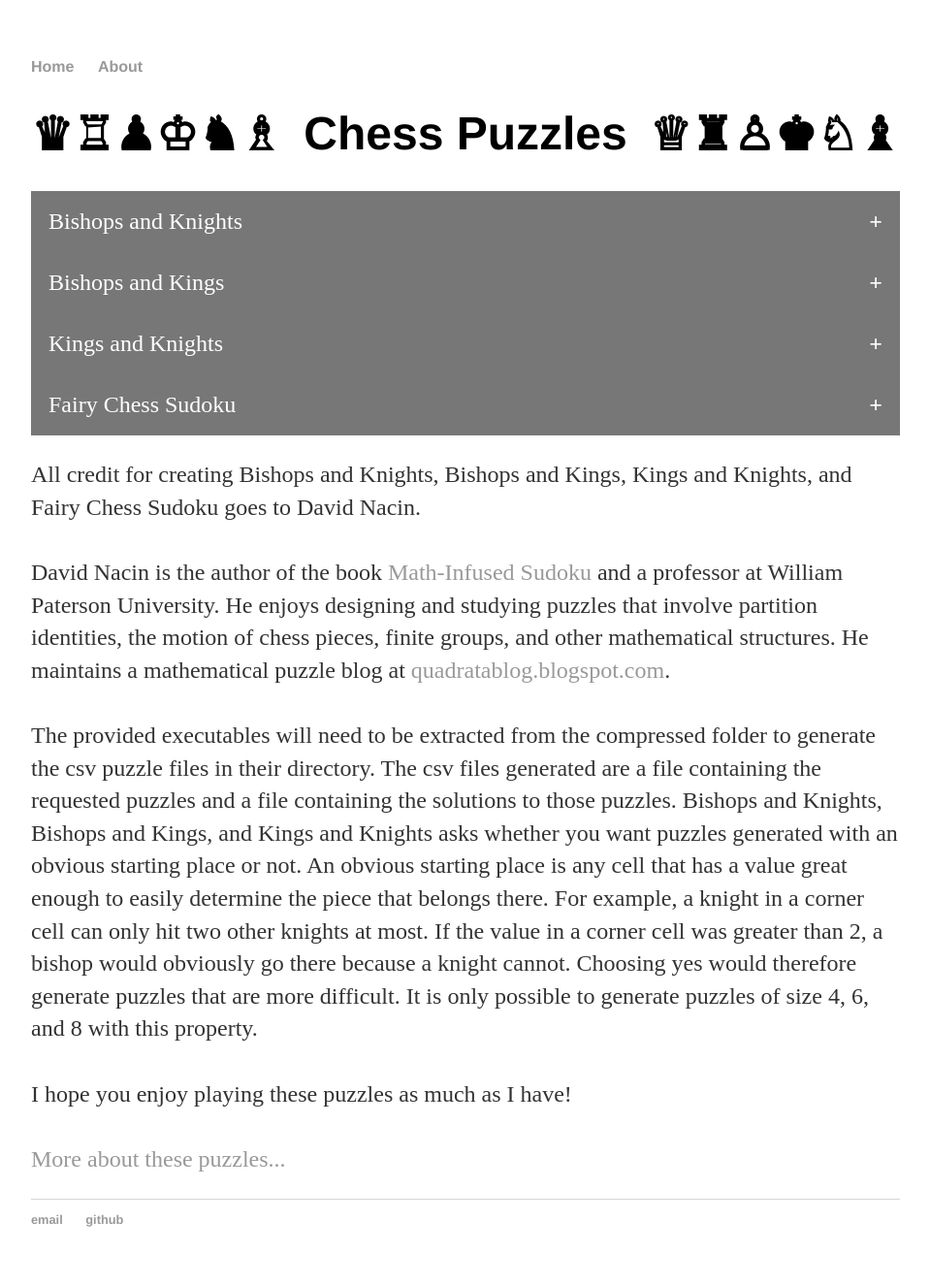
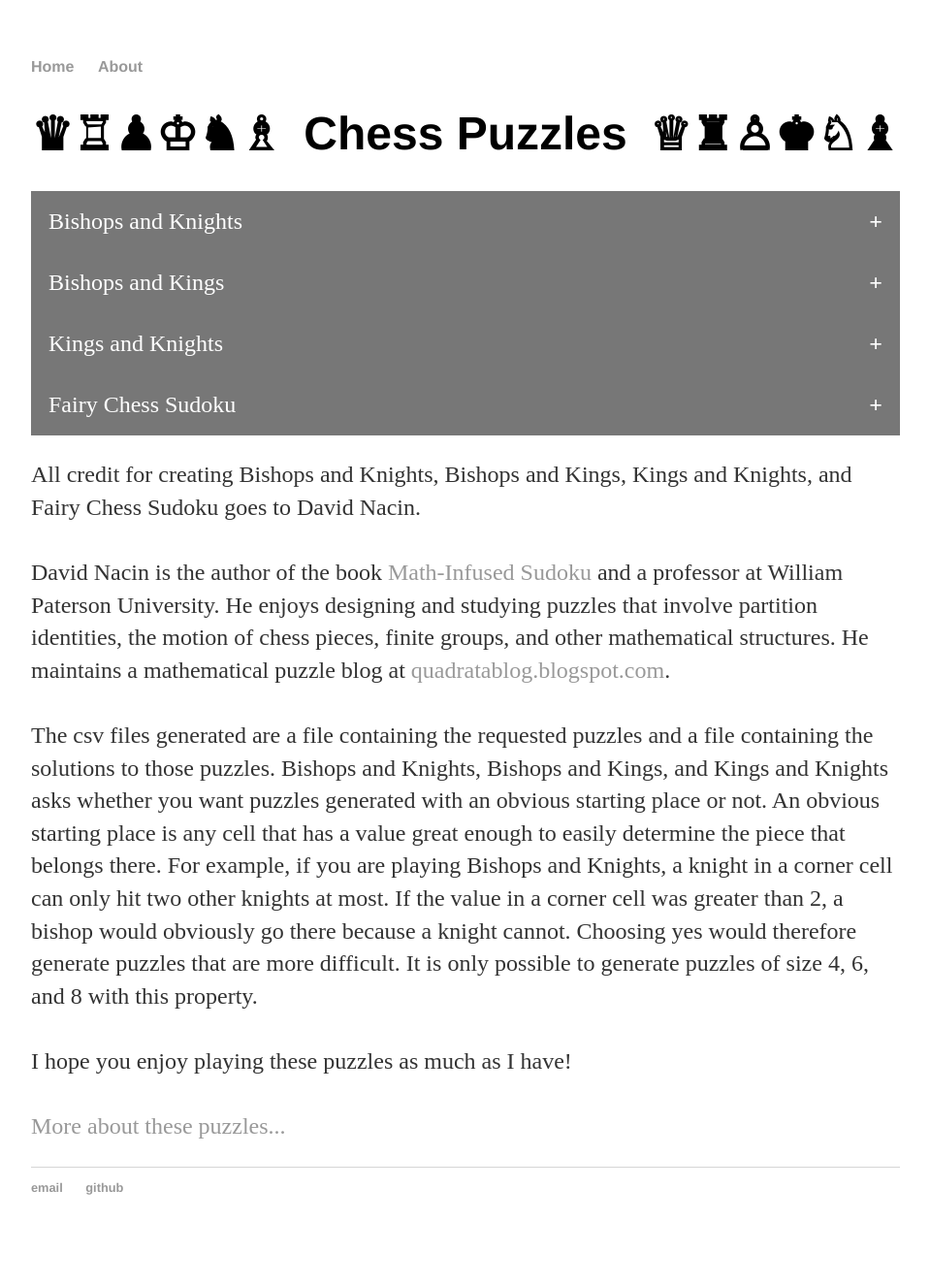
Before and after one commit to CThielsen1/CThielsen1.github.io, a Jekyll site: the page built from index.html, in a window 1280 px wide. Shown: the whole page at 97% size, without its empty margins (160-1119 px from the left). Built offline with Jekyll 4.4.1, drawn with Linux system fonts in a browser that asks for light colours; after the commit the page ends 1292 px from its top, so only the background shows below that.

Commit message:
Update index.html

```diff
--- a/index.html
+++ b/index.html
@@ -52,23 +52,23 @@
 			<p>Bishops and Knights is a puzzle consisting of a 2n x 2n grid. The goal is to correctly place bishops and knights in the grid so that every row and
 				column contains the same number of each. Every cell contains a number that indicates the number of pieces of the same type that the piece in
 				that cell can attack/be attacked by. The pieces move in the same way that they move in chess. Assume that pieces do not block attacks when
-				computing this number for bishops or knights. For example, a clue of 5 in a cell indicates that there is either a knight in that cell that can
-				attack five other knights, or a bishop in that cell that can attack five other bishops.</p>
+				computing this number for bishops or knights. For example, a clue of 5 in a cell indicates that there is either a bishop in that cell that can
+				attack five other bishops or a knight in that cell that can attack five other knights.</p>
 		</div>
 		<button type="button" class="collapsible">Bishops and Kings</button>
 		<div class="content">
 			<p>Bishops and Kings is a puzzle consisting of a 2n x 2n grid. The goal is to correctly place bishops and kings in the grid so that every row and
 				column contains the same number of each. Every cell contains a number that indicates the number of pieces of the same type that the piece in
 				that cell can attack/be attacked by. The pieces move in the same way that they move in chess. Assume that pieces do not block attacks when
-				computing this number for bishops or kings. For example, a clue of 5 in a cell indicates that there is either a king in that cell that can
-				attack five other kings, or a bishop in that cell that can attack five other bishops.</p>
+				computing this number for bishops or kings. For example, a clue of 5 in a cell indicates that there is either a bishop in that cell that can
+				attack five other bishops, or a king in that cell that can attack five other kings.</p>
 		</div>
 		<button type="button" class="collapsible">Kings and Knights</button>
 		<div class="content">
-			<p>Kings and Knights is a puzzle consisting of a 2n x 2n grid. The goal is to correctly place knights and kings in the grid so that every row and
+			<p>Kings and Knights is a puzzle consisting of a 2n x 2n grid. The goal is to correctly place kings and knights in the grid so that every row and
 				column contains the same number of each. Every cell contains a number that indicates the number of pieces of the same type that the piece in
 				that cell can attack/be attacked by. The pieces move in the same way that they move in chess. Assume that pieces do not block attacks when
-				computing this number for knights or kings. For example, a clue of 5 in a cell indicates that there is either a king in that cell that can
+				computing this number for kings or knights. For example, a clue of 5 in a cell indicates that there is either a king in that cell that can
 				attack five other kings, or a knight in that cell that can attack five other knights.</p>
 		</div>
 		<button type="button" class="collapsible">Fairy Chess Sudoku</button>
@@ -77,7 +77,7 @@
 				grid so that every row and column contains the same number of each. Every cell contains a number that indicates the number of pieces of the
 				same type that the piece in that cell can attack/be attacked by. Bishops and knights move in the same way that they move in chess. A mann
 				moves like a king does in chess. A camel moves in an L shape like a knight, but moves to a square that is three squares away horizontally and
-				one square vertically, or three squares vertically and one square horizontally. A princess moves like both a bishop AND (not or) a knight.
+				one square vertically, or three squares vertically and one square horizontally. A princess moves like both a bishop and (not or) a knight.
 				Assume that pieces do not block attacks when computing this number for any piece.</p>
 		</div>
 
@@ -88,12 +88,12 @@
 			chess pieces, finite groups, and other mathematical structures. He maintains a mathematical puzzle blog at
 			<a href="http://quadratablog.blogspot.com/">quadratablog.blogspot.com</a>.<br><br>
 
-			The provided executables will need to be extracted from the compressed folder to generate the csv puzzle files in their directory. The csv files
-			generated are a file containing the requested puzzles and a file containing the solutions to those puzzles. Bishops and Knights, Bishops and Kings,
-			and Kings and Knights asks whether you want puzzles generated with an obvious starting place or not. An obvious starting place is any cell that has a
-			value great enough to easily determine the piece that belongs there. For example, a knight in a corner cell can only hit two other knights at most. If
-			the value in a corner cell was greater than 2, a bishop would obviously go there because a knight cannot. Choosing yes would therefore generate
-			puzzles that are more difficult. It is only possible to generate puzzles of size 4, 6, and 8 with this property.<br><br>
+			The csv files generated are a file containing the requested puzzles and a file containing the solutions to those puzzles. Bishops and Knights, Bishops
+			and Kings, and Kings and Knights asks whether you want puzzles generated with an obvious starting place or not. An obvious starting place is any cell
+			that has a value great enough to easily determine the piece that belongs there. For example, if you are playing Bishops and Knights, a knight in a
+			corner cell can only hit two other knights at most. If the value in a corner cell was greater than 2, a bishop would obviously go there because a
+			knight cannot. Choosing yes would therefore generate puzzles that are more difficult. It is only possible to generate puzzles of size 4, 6, and 8 with
+			this property.<br><br>
 
 			I hope you enjoy playing these puzzles as much as I have!<br><br> <a href="/about">More about these puzzles...</a></p>
 
```
